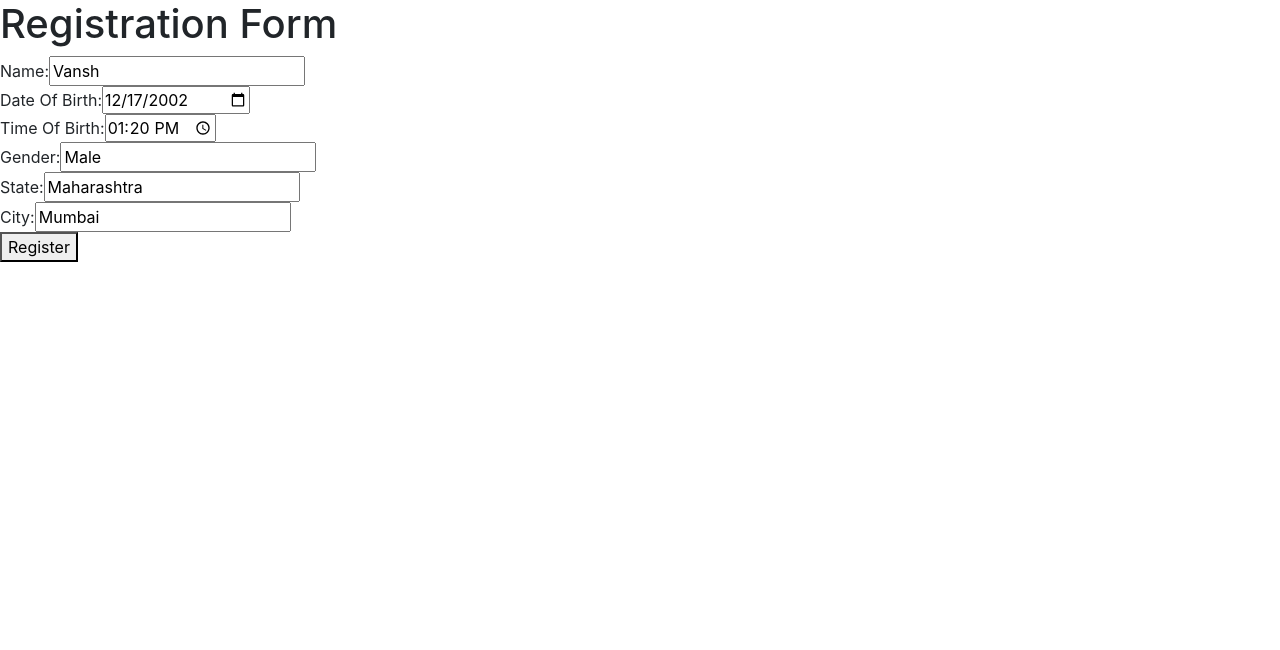
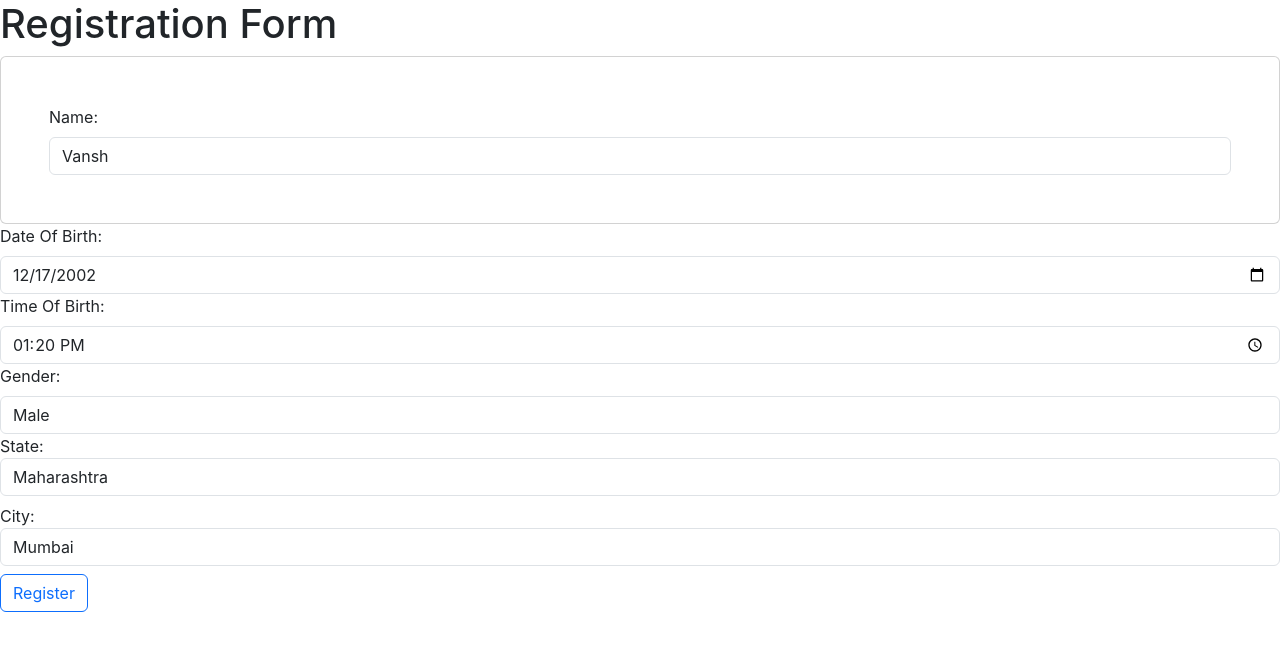
Before and after one commit to s-cube-15/soulbuddy-spiritual-guide, a React (Create React App) app in the folder frontend/: page / in a window 1280 px wide. Shown: the top 650 px of the page. Built offline with nearby package versions, Linux system fonts and the light colour scheme.

Commit message:
bootstrap improved

```diff
--- a/frontend/src/Component/RegisterForm.js
+++ b/frontend/src/Component/RegisterForm.js
@@ -37,61 +37,72 @@ const RegisterForm = () => {
     <div className="RegisterForm">
       <h1>Registration Form</h1>
       <form onSubmit={handleSubmit}>
-        <div>
-          <label>Name:</label>
+        <div className='card p-5'>
+          <label className='form-label'>Name:</label>
           <input
             type="text"
+            className="form-control"
             value={name}
             onChange={(e) => setName(e.target.value)}
             required
           />
         </div>
         <div>
-          <label>Date Of Birth:</label>
+          <label className='form-label'>Date Of Birth:</label>
           <input
             type="date"
+            className="form-control"
+
             value={dob}
             onChange={(e) => setdob(e.target.value)}
             required
           />
         </div>
         <div>
-          <label>Time Of Birth:</label>
+          <label className='form-label'>Time Of Birth:</label>
           <input
             type="time"
+            className="form-control"
+
             value={tob}
             onChange={(e) => settob(e.target.value)}
             required
           />
         </div>
         <div>
-          <label>Gender:</label>
+          <label className='form-label'>Gender:</label>
           <input
             type="text"
+            className="form-control"
+
             value={Gender}
             onChange={(e) => setGender(e.target.value)}
             required
           />
         </div>
-        <div>
+        <div className='form-label'>
           <label>State:</label>
           <input
             type="text"
+            className="form-control"
+
             value={State}
             onChange={(e) => setState(e.target.value)}
             required
           />
         </div>
-        <div>
+        <div className='form-label'>
           <label>City:</label>
           <input
             type="text"
+            className="form-control"
+
             value={City}
             onChange={(e) => setCity(e.target.value)}
             required
           />
         </div>
-        <button type="submit">Register</button>
+        <button type="submit" className='btn btn-outline-primary'>Register</button>
       </form>
       {message && <p>{message}</p>}
     </div>
```
